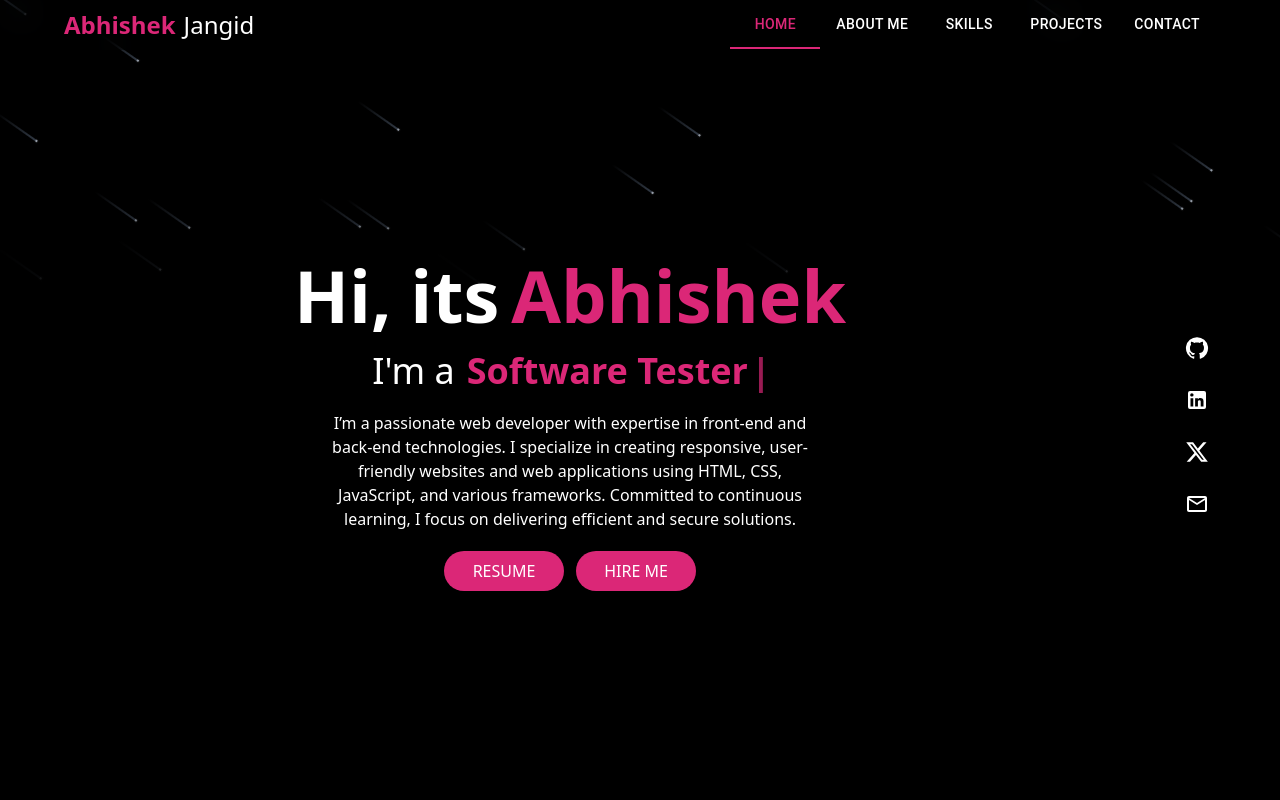
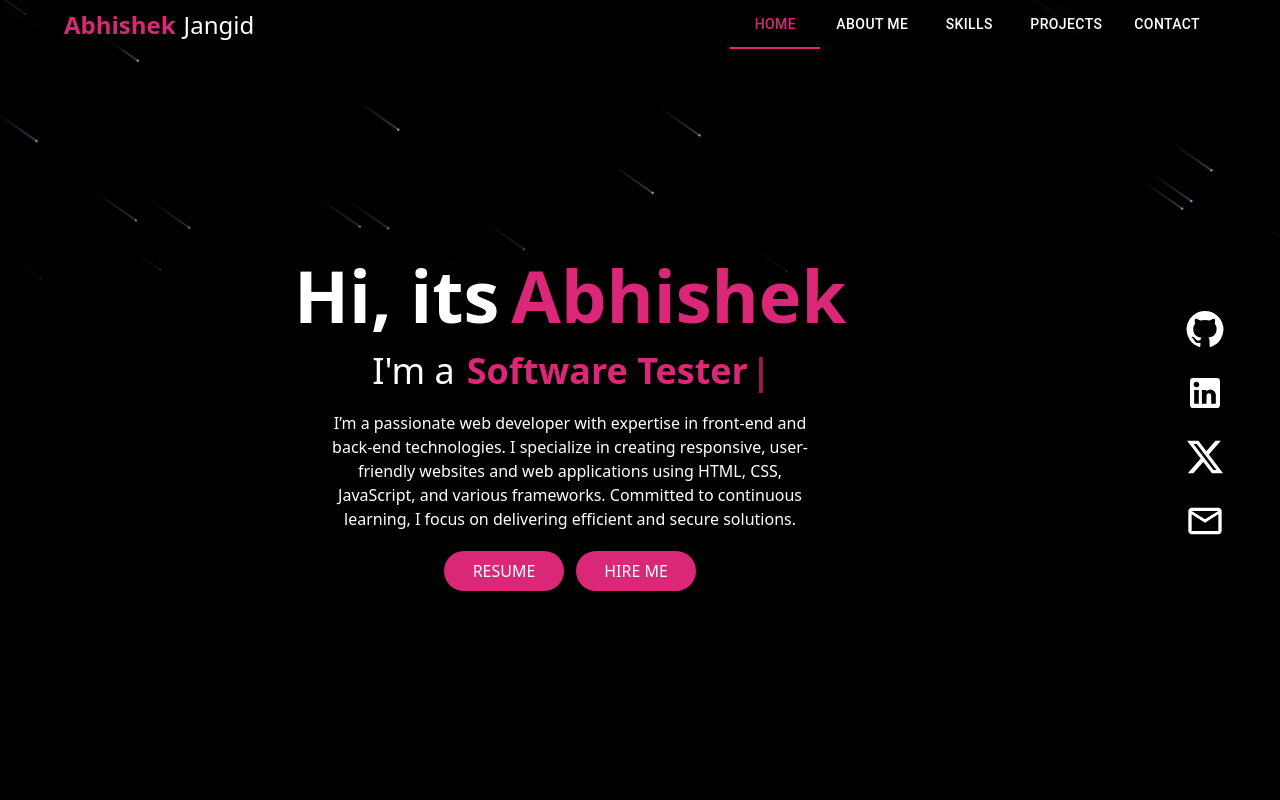
Before and after one commit to techshadow01/AbhiProfile, a Next.js app: page / in a window 1280 px wide. Shown: the top 800 px of the page. Built offline with nearby package versions, Linux system fonts and the light colour scheme.

Commit message:
Update sidebar.jsx

```diff
--- a/app/components/sidebar.jsx
+++ b/app/components/sidebar.jsx
@@ -10,10 +10,10 @@ import MailOutlineIcon from '@mui/icons-material/MailOutline';
 const sidebar = () => {
     return (
         <div className='w-[100px] h-[full] flex flex-col items-start justify-center gap-6 text-xl'>
-            <a href='https://github.com/techshadow01' target="_blank"> <motion.div whileHover={{ scale: 1.2 }}><GitHubIcon className='text-white size-10 cursor-pointer hover:text-pink-600' /></motion.div></a>
-            <a href='https://github.com/techshadow01' target="_blank"><motion.div whileHover={{ scale: 1.2 }}><LinkedInIcon className='text-white size-10 cursor-pointer hover:text-pink-600' /></motion.div></a>
-            <a href='https://github.com/techshadow01' target="_blank"><motion.div whileHover={{ scale: 1.2 }}><XIcon className='text-white size-10 cursor-pointer hover:text-pink-600' /></motion.div></a>
-            <a href='https://github.com/techshadow01' target="_blank"><motion.div whileHover={{ scale: 1.2 }}><MailOutlineIcon className='text-white size-10 cursor-pointer hover:text-pink-600' /></motion.div></a>
+            <a href='https://github.com/techshadow01' target="_blank"> <motion.div whileHover={{ scale: 1.2 }}><GitHubIcon className='text-white size-10 cursor-pointer hover:text-pink-600' sx={{ fontSize: 40 }}/></motion.div></a>
+            <a href='https://github.com/techshadow01' target="_blank"><motion.div whileHover={{ scale: 1.2 }}><LinkedInIcon className='text-white size-10 cursor-pointer hover:text-pink-600'sx={{ fontSize: 40 }} /></motion.div></a>
+            <a href='https://github.com/techshadow01' target="_blank"><motion.div whileHover={{ scale: 1.2 }}><XIcon className='text-white size-10 cursor-pointer hover:text-pink-600'sx={{ fontSize: 40 }} /></motion.div></a>
+            <a href='https://github.com/techshadow01' target="_blank"><motion.div whileHover={{ scale: 1.2 }}><MailOutlineIcon className='text-white size-10 cursor-pointer hover:text-pink-600'sx={{ fontSize: 40 }} /></motion.div></a>
         </div>
     )
 }
```
